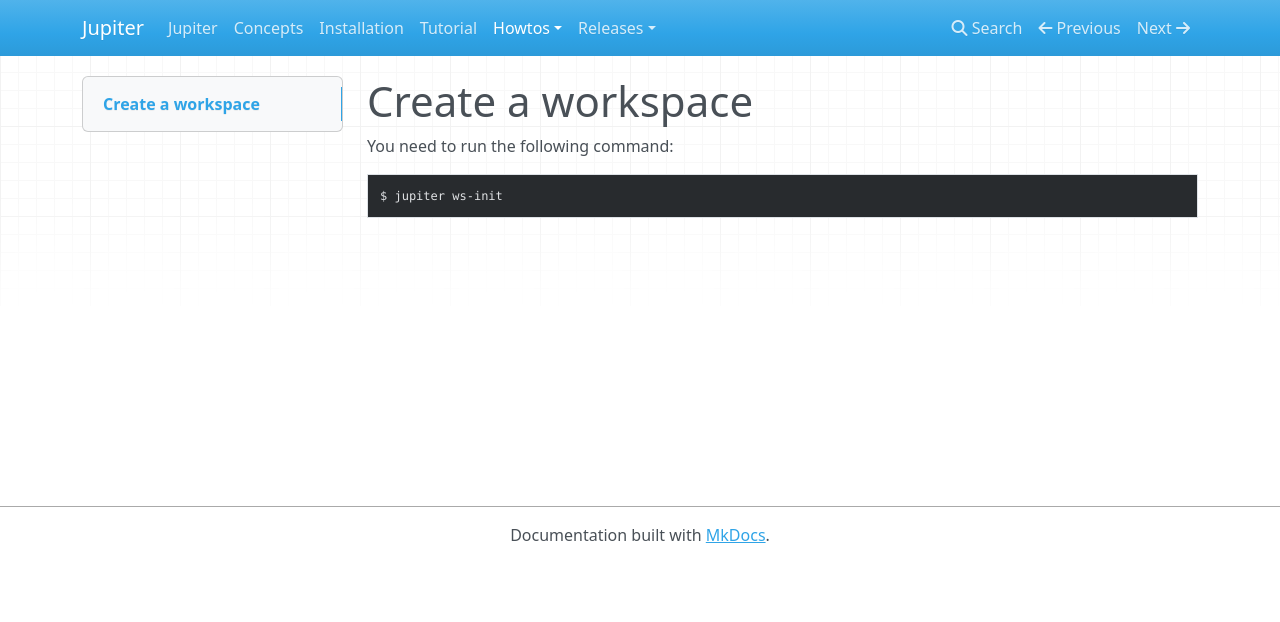
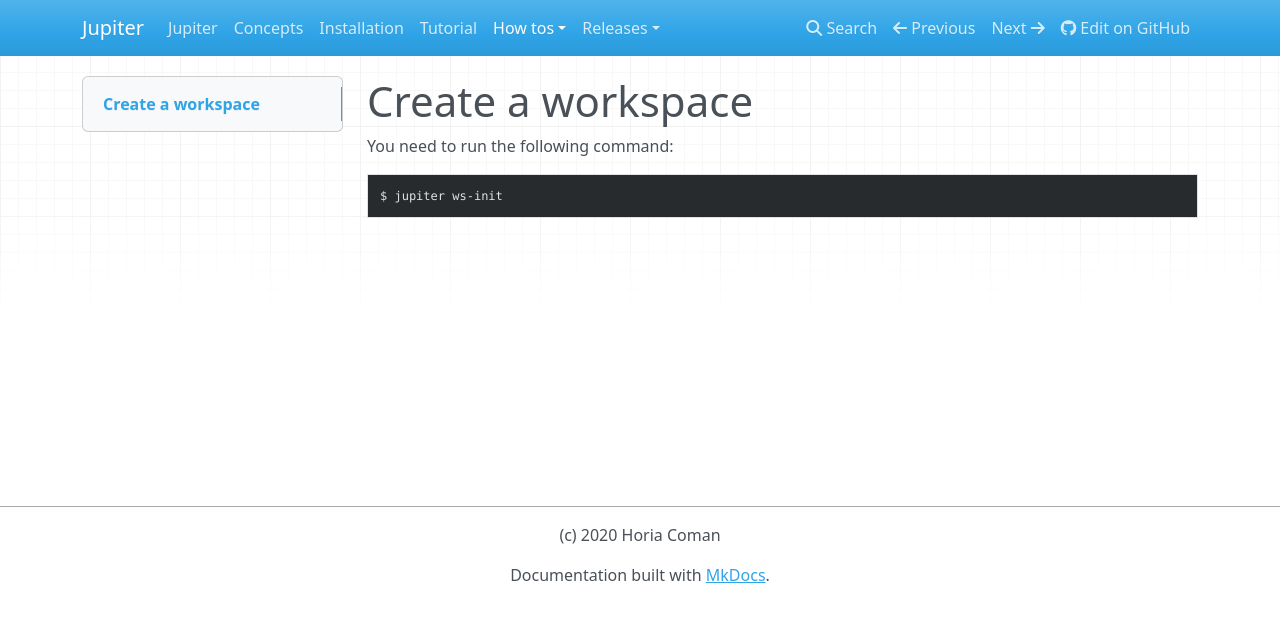
Before and after one commit to horia141/jupiter, an MkDocs documentation site: the page built from docs/how-tos/workspaces/init-a-workspace.md, in a window 1280 px wide. Shown: the top 622 px of the page. Built offline with MkDocs 1.6.1, drawn with Linux system fonts in a browser that asks for light colours; nearby versions of some CDN libraries.

Commit message:
Nicer formats for docds

```diff
--- a/mkdocs.yml
+++ b/mkdocs.yml
@@ -1,4 +1,9 @@
 site_name: Jupiter
+site_description: "Documentation for Jupiter, the life planning tool"
+site_author: "Horia Coman"
+copyright: "(c) 2020 Horia Coman"
+repo_url: https://github.com/horia141/jupiter
+repo_name: GitHub
 
 docs_dir: docs
 
```
Also changed, not shown: docs/index.md (+4 -0 lines), docs/how-tos/workspaces/init-a-workspace.md (renamed from docs/howtos/workspaces/init-a-workspace.md).
